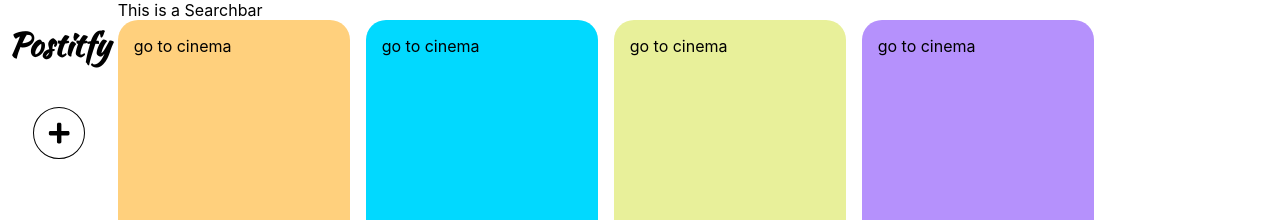
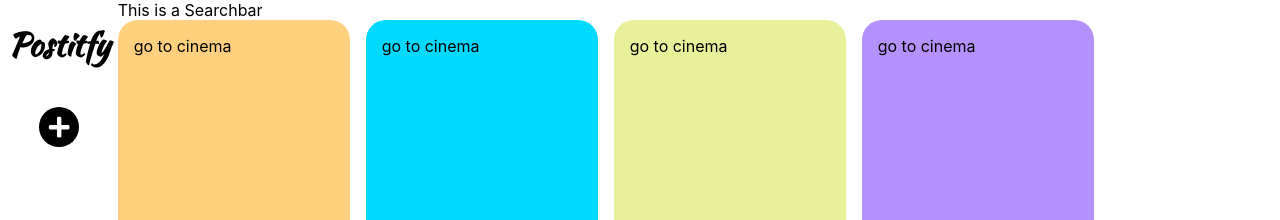
Before and after one commit to I-Mati/postitfy, a React (Create React App) app: page / in a window 1280 px wide. Shown: the top 220 px of the page. Built offline with nearby package versions, Linux system fonts and the light colour scheme.

Commit message:
Edit ColorPicker color

```diff
--- a/src/components/ColorPicker/index.js
+++ b/src/components/ColorPicker/index.js
@@ -19,7 +19,7 @@ const ColorPicker = () => {
         className={!open ? "rotate-45" : "rotate-90"}
         onClick={handleOpen}
       >
-        <FontAwesomeIcon icon={faTimes} size="xs" />
+        <FontAwesomeIcon icon={faTimes} size="xs" color="white" />
       </div>
       {open && (
         <div id="circleContainer">
--- a/src/components/ColorPicker/style.css
+++ b/src/components/ColorPicker/style.css
@@ -1,14 +1,14 @@
 #plusButton {
-  width: 50px;
-  height: 50px;
+  width: 40px;
+  height: 40px;
   border-radius: 100%;
   font-size: 2rem;
-  border: 1px solid black;
+  background-color: black;
   display: flex;
   justify-content: center;
   align-items: center;
   cursor: pointer;
-  transition: all 1s linear;
+  transition: all 0.5s linear;
 }
 
 @keyframes FadeIn {
```
